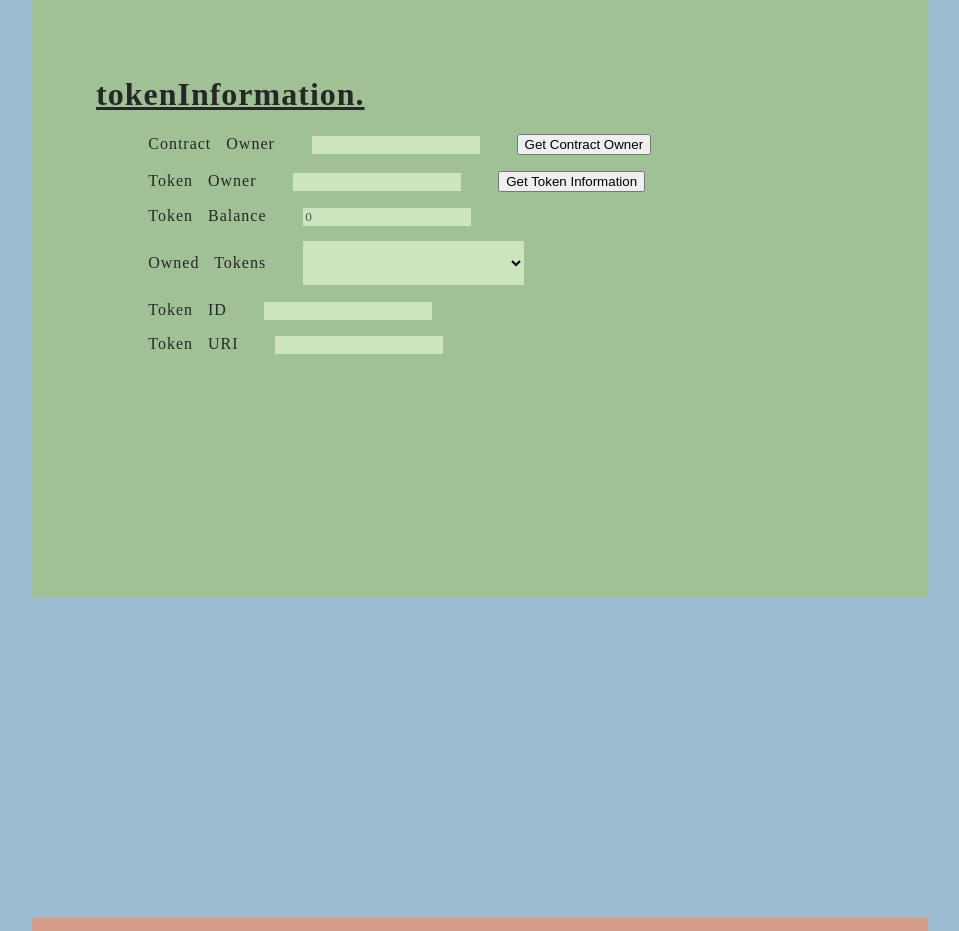
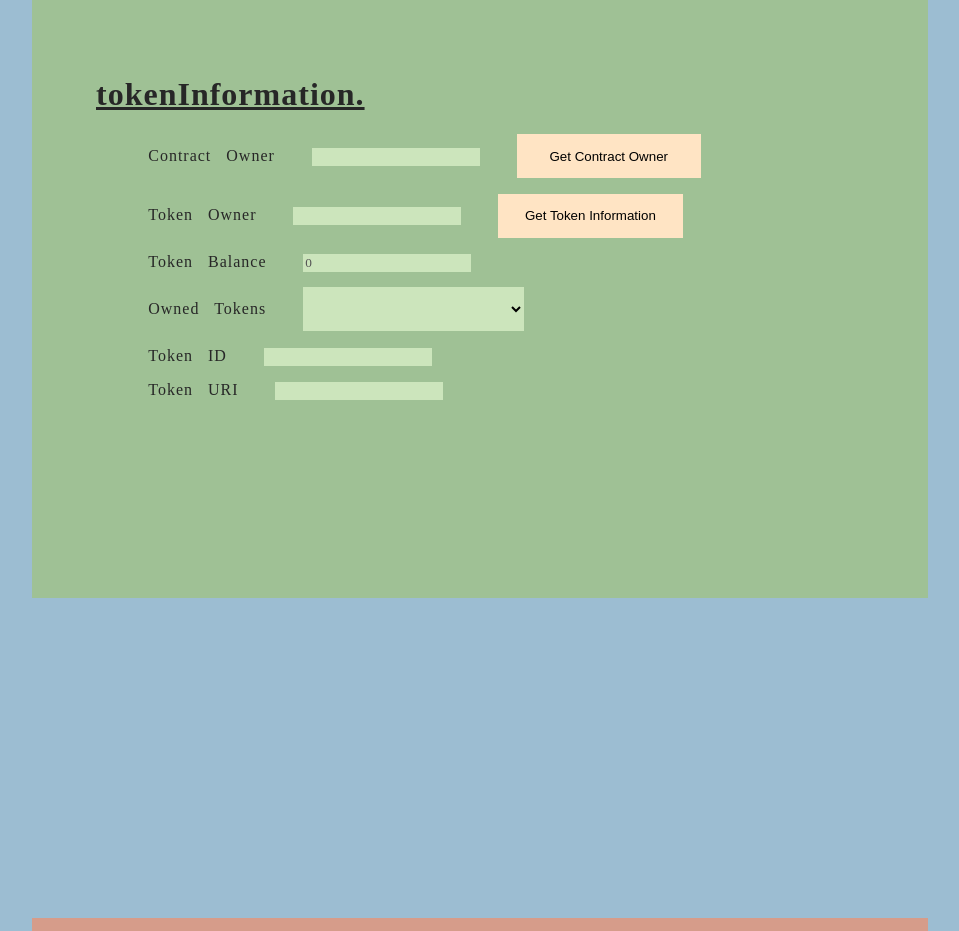
Before and after one commit to olfrank/CapstoneV2_Blockchain, a React (Create React App) app in the folder my-app/: page / in a window 1280 px wide. Shown: the part 2800-3731 px from the top of the page, without its empty margins (160-1119 px from the left). Built offline with nearby package versions, Linux system fonts and the light colour scheme.

Commit message:
tokenOwner to ID and URI addition

```diff
--- a/my-app/src/App.css
+++ b/my-app/src/App.css
@@ -32,3 +32,16 @@ select{
   background-color: #cce5bc;
   border: none;
 }
+
+button{
+  border: none;
+  background-color: bisque;
+  color: #000;
+  width: 25%;
+  height: 44px;
+  transition: box-shadow 200ms ease 0s, transform 200ms ease 0s;
+}
+button:hover{
+  transform: translate(10px, 10px);
+        box-shadow: -10px -10px 0 #5c5149;
+}
--- a/my-app/src/App.js
+++ b/my-app/src/App.js
@@ -49,7 +49,8 @@ function App() {
   const [tokenOwner, setTokenOwner] = useState();
 
   const [tokenBal, setTokenBal] = useState();
-  const [ownedTokens, setOwnedTokens] = useState([])
+  const [ownedTokens, setOwnedTokens] = useState([]);
+  const [tokenitem, setTokenItem] = useState();
 
   const connectWalletHandler = () =>{
     if(window.ethereum){
@@ -90,8 +91,13 @@ function App() {
     setTokenBalance(balance);
 
     var ownedTokens = await contract._tokensOfOwner(tokenOwner);
+    setOwnedTokens(ownedTokens);
+  }
+
+  async function getTokenInfo(){
 
   }
+
 
 
 
@@ -161,13 +167,16 @@ function App() {
 
           <DropMenuTokens>
             <label>Owned Tokens</label>
-            <select id = "owned-tokens" class = "token-input"  ></select>
-
+            <select id = "owned-tokens" class = "token-input" onChange={e =>setTokenItem(e.target.value)} >
+              {ownedTokens.map(item =>{
+                return(<option value={item}>{item}</option>)
+              })}
+            </select>
           </DropMenuTokens>
 
           <InputContainer>
             <label>Token ID</label>
-            <input  type="text" class = "token-input" id="tokenId" disabled="true"/>
+            <input  type="text" class = "token-input" id="tokenId" value={tokenitem} disabled="true"/>
           </InputContainer>
           <InputContainer>
             <label>Token URI</label>
--- a/my-app/src/AppElements.js
+++ b/my-app/src/AppElements.js
@@ -78,7 +78,7 @@ export const IntroContainer = styled.div`
 
     &:hover{
         transform: translate(10px, 10px);
-        box-shadow: -10px -10px 0 #313c2e;
+        box-shadow: -10px -10px 0 #5c5149;
     }
 `;
 
@@ -128,7 +128,7 @@ export const ExplainContainer = styled.div`
 
     &:hover{
         transform: translate(-10px, 10px);
-        box-shadow: 10px -10px 0 #000;
+        box-shadow: 10px -10px 0 #585543;
     }
 `
 
@@ -221,7 +221,7 @@ export const MintContainer = styled.div`
 
     &:hover{
         transform: translate(-10px, 10px);
-        box-shadow: 10px -10px 0 #000;
+        box-shadow: 10px -10px 0 #50372f;
     }
 `
 export const MintHeader = styled.h1`
```
